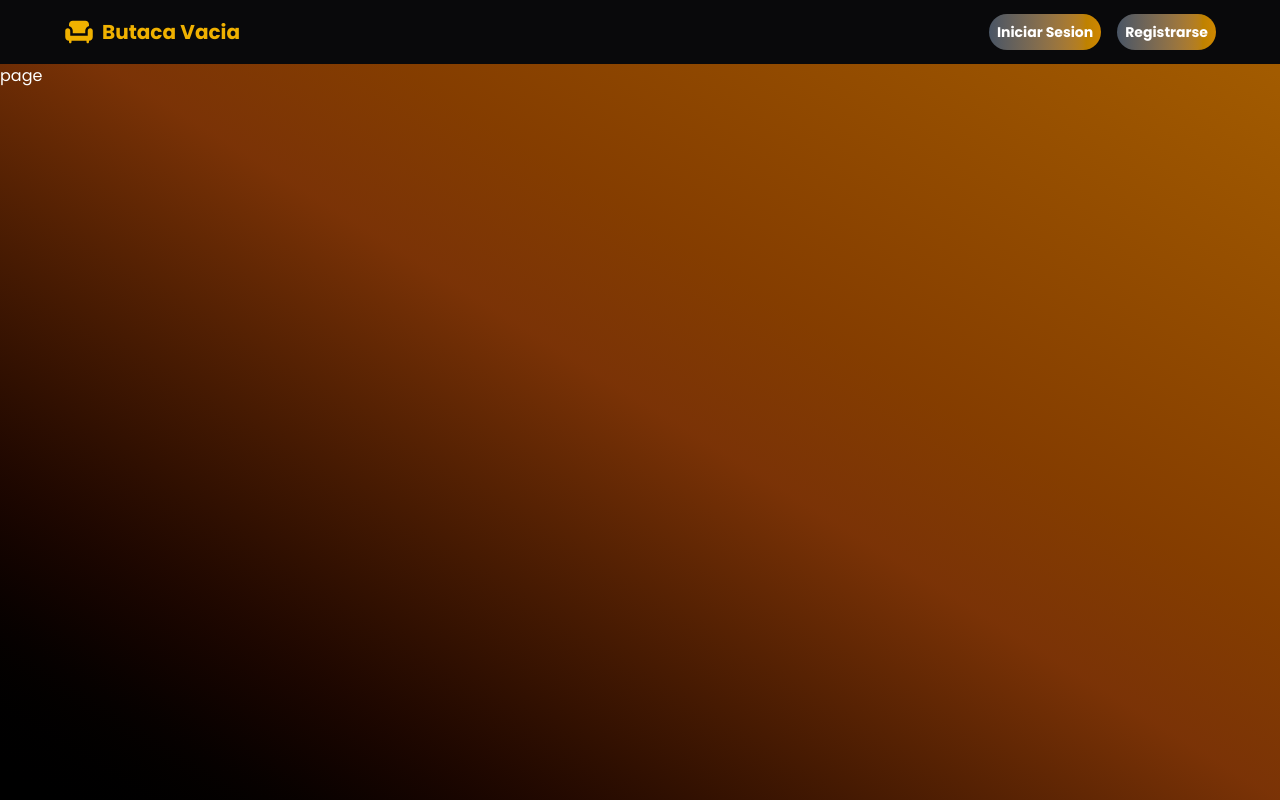
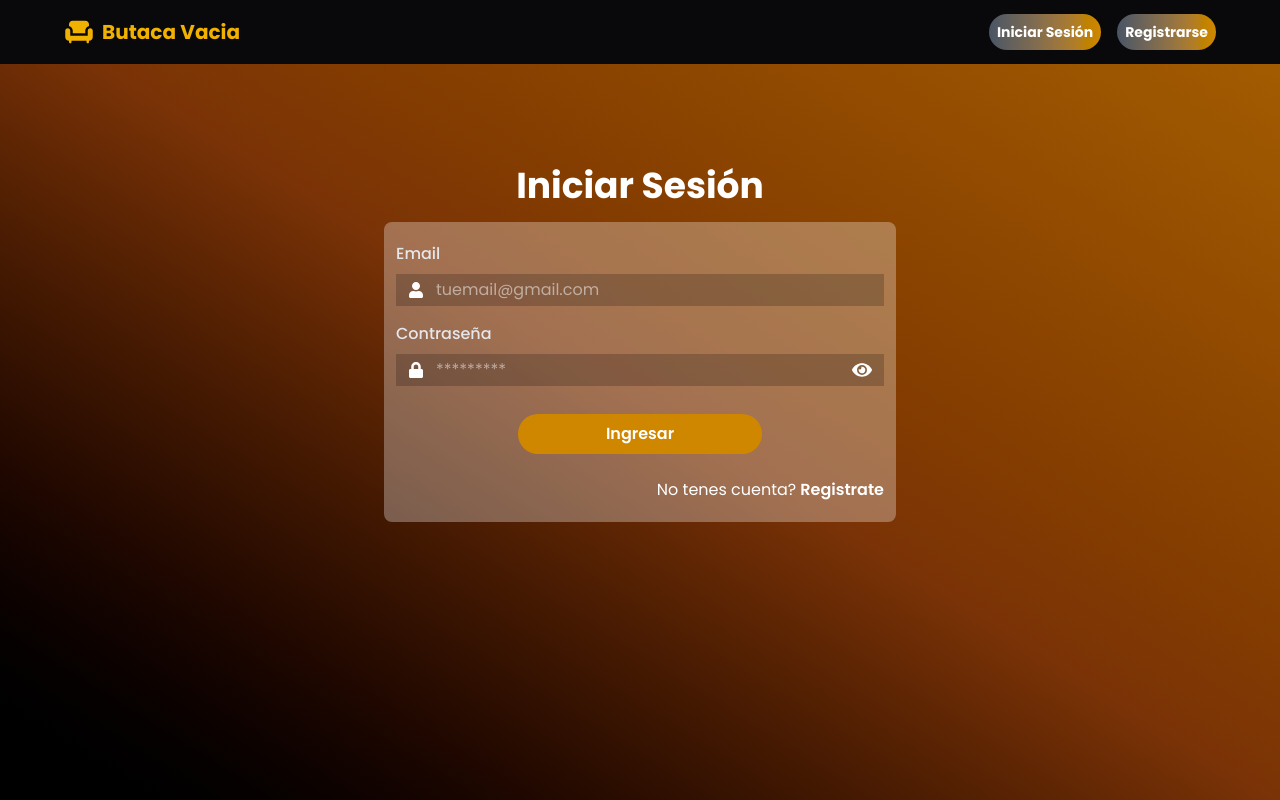
Before and after one commit to Gastonguz3/butaca-vacia-frontend, a Next.js app: page /login in a window 1280 px wide. Built offline with nearby package versions, Linux system fonts and the light colour scheme.

Commit message:
LoginPage interfaz completa

```diff
--- a/src/app/(auth)/login/page.tsx
+++ b/src/app/(auth)/login/page.tsx
@@ -1,9 +1,77 @@
-import React from 'react'
+"use client";
+
+import Link from "next/link";
+import { useState } from "react";
+import { FaEye, FaEyeSlash, FaLock, FaUser } from "react-icons/fa";
 
 const page = () => {
+  const [seePassword, setSeePassword] = useState(false);
+  const [data, setData] = useState({
+    email: "",
+    password: "",
+  });
+
   return (
-    <div>page</div>
-  )
-}
+    <section className="flex flex-col min-h-[70vh] items-center justify-center ">
+      <h1 className="text-3xl md:text-4xl font-extrabold ">Iniciar Sesión</h1>
+      <div className="rounded-lg border-black bg-white/30 w-[90%] md:w-[70%] lg:w-[40%] mt-4 px-3 py-5 ">
+        {/*Formulario */}
+        {/*Email */}
+        <form action="" className="space-y-4">
+          <label className="font-medium text-gray-200">Email</label>
+          <div className="relative">
+            <FaUser className=" absolute left-3 top-1/2 -translate-y-1/2" />
+            <input
+              type="text"
+              placeholder="tuemail@gmail.com"
+              className="flex bg-black/20 pl-10 pr-3 py-1 w-full mt-2 focus:outline-none "
+            />
+          </div>
+          {/*Email */}
+          <label className="font-medium text-gray-200">Contraseña</label>
+          <div className="relative">
+            <FaLock className=" absolute left-3 top-1/2 -translate-y-1/2" />
+            <input
+              type={seePassword ? "text" : "password"}
+              placeholder="*********"
+              className="flex bg-black/20 pl-10 pr-3 py-1 w-full mt-2 focus:outline-none"
+            />
+            <button
+              type="button"
+              onClick={() => setSeePassword(!seePassword)}
+              className="absolute right-3 top-1/2 -translate-y-1/2 cursor-pointer"
+            >
+              {seePassword ? <FaEyeSlash size={20} /> : <FaEye size={20} />}
+            </button>
+          </div>
+          {/*Boton de envio */}
+          <div className="flex justify-center">
+            <button
+              type="submit"
+              className="w-full md:w-1/2 rounded-full bg-yellow-600 py-2 font-semibold mt-3 hover:scale-110 hover:bg-yellow-500 transition duration-300 cursor-pointer "
+            >
+              Ingresar
+            </button>
+          </div>
+          {/* OR
+          <div className="flex items-center my-3">
+            <div className="grow border-t "> </div>
+            <span className="shrink mx-4">OR</span>
+            <div className="grow border-t"></div>
+          </div>*/}
+        </form>
+        <div className="flex mt-6 gap-1 text-sm md:text-base justify-end">
+          <p className=" ">No tenes cuenta?</p>
+          <Link
+            href="/register"
+            className="font-semibold hover:text-yellow-400 cursor-pointer"
+          >
+            Registrate
+          </Link>
+        </div>
+      </div>
+    </section>
+  );
+};
 
-export default page
+export default page;
--- a/src/app/(auth)/register/page.tsx
+++ b/src/app/(auth)/register/page.tsx
@@ -1,7 +1,7 @@
 
 const page = () => {
   return (
-    <div>page</div>
+    <section>page</section>
   )
 }
 
--- a/src/components/layout/navbar/Navbar.tsx
+++ b/src/components/layout/navbar/Navbar.tsx
@@ -7,8 +7,8 @@ const Navbar = () => {
       <div className="flex justify-between items-center h-full w-[90%] mx-auto ">
         <Logo />
         <div className="flex gap-x-4">
-          <LinkButton title="Iniciar Sesion"/>
-          <LinkButton title="Registrarse"/>
+          <LinkButton href="login" title="Iniciar Sesión"/>
+          <LinkButton href="register" title="Registrarse"/>
         </div>
       </div>
     </nav>
--- a/src/components/ui/LinkButton.tsx
+++ b/src/components/ui/LinkButton.tsx
@@ -1,10 +1,13 @@
+import Link from "next/link"
+
 interface LinkButtonProps {
-    title : string
+    title : string,
+    href: string
 }
 
-const LinkButton = ({title} : LinkButtonProps) => {
+const LinkButton = ({title, href} : LinkButtonProps) => {
   return (
-    <div className="text-sm md:text-md font-bold rounded-full bg-linear-to-r from-gray-600 to-yellow-600 px-2 py-2 cursor-pointer hover:scale-110 hover:from-gray-500 hover:to-yellow-500 transition-all duration-300">{title}</div>
+    <Link href={href} className="text-sm md:text-md font-bold rounded-full bg-linear-to-r from-gray-600 to-yellow-600 px-2 py-2 cursor-pointer hover:scale-110 hover:from-gray-500 hover:to-yellow-500 transition-all duration-300" >{title}</Link>
   )
 }
 
```
